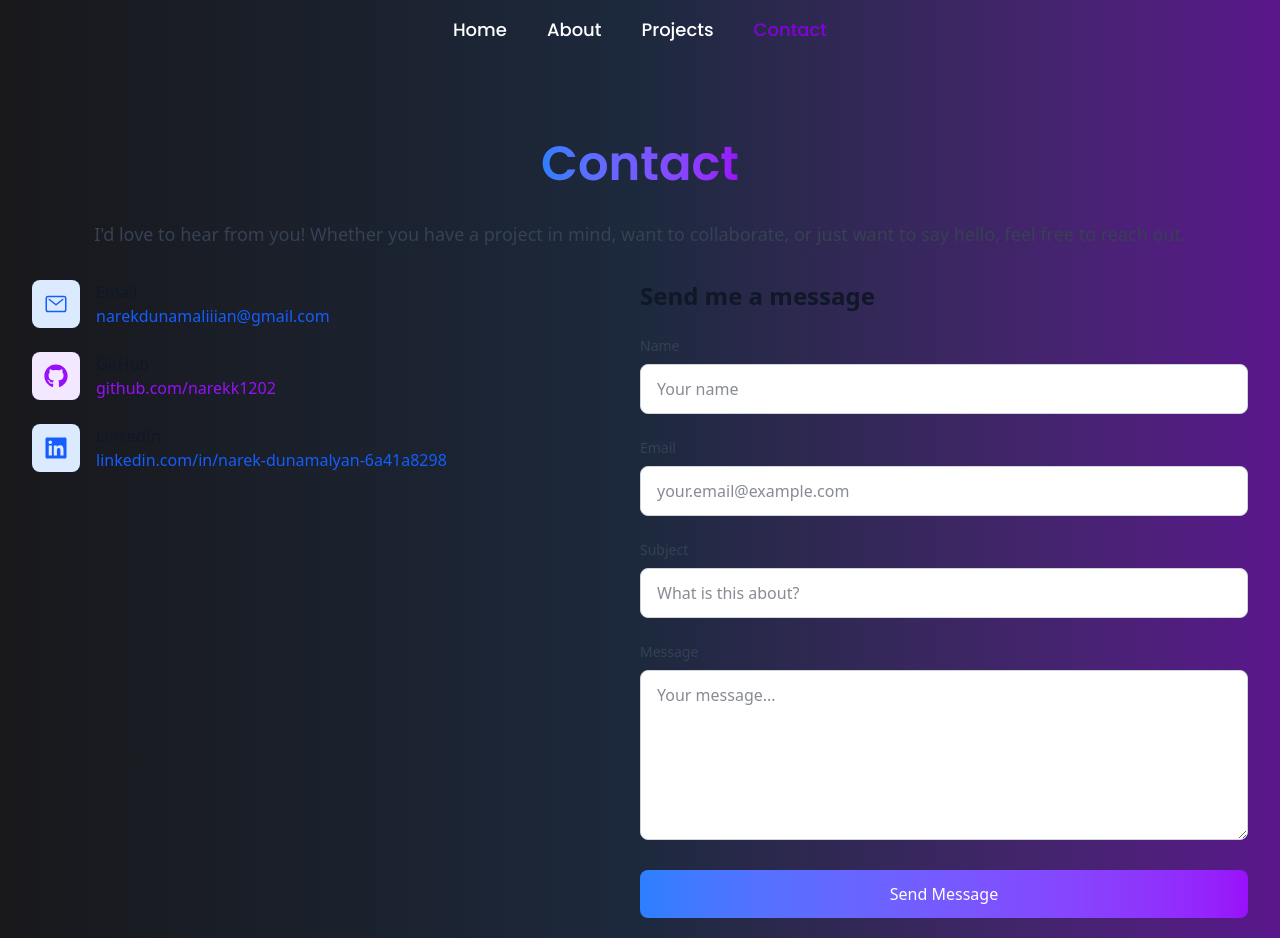
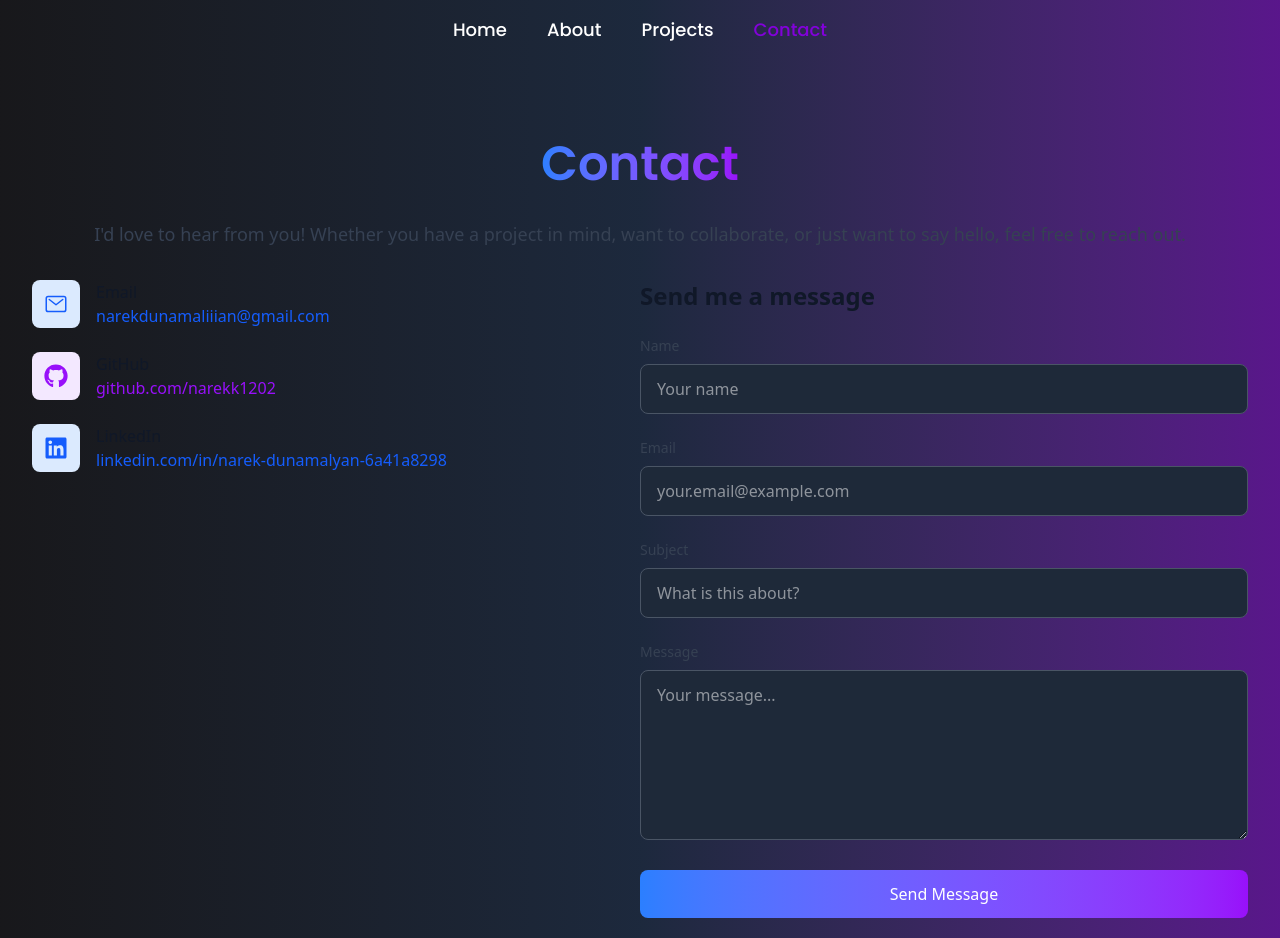
Before and after one commit to narekk1202/narek-portfolio, a Next.js app: page /contact in a window 1280 px wide. Built offline with nearby package versions, Linux system fonts and the light colour scheme; no server answers.

Commit message:
style(form): update label and input styles for consistency
- Refactored label elements to use a consistent class for styling.
- Ensured all input fields are marked as required for better form validation.
- Improved the SubmitButton class for consistent transition effects.

```diff
--- a/app/contact/components/form.tsx
+++ b/app/contact/components/form.tsx
@@ -1,4 +1,4 @@
-import SubmitButton from './submit-button'
+import SubmitButton from './submit-button';
 
 const Form = () => {
 	return (
@@ -8,70 +8,58 @@ const Form = () => {
 			</h2>
 			<form className='space-y-6'>
 				<div>
-					<label
-						htmlFor='name'
-						className='block text-sm font-medium text-gray-700 dark:text-gray-300 mb-2'
-					>
+					<label htmlFor='name' className='label'>
 						Name
 					</label>
 					<input
+						required
+						id='name'
 						type='text'
-						id='name'
 						name='name'
-						className='w-full px-4 py-3 border border-gray-300 dark:border-gray-600 rounded-lg focus:ring-2 focus:ring-blue-500 focus:border-transparent bg-white dark:bg-gray-800 text-gray-900 dark:text-white'
+						className='input'
 						placeholder='Your name'
-						required
 					/>
 				</div>
 
 				<div>
-					<label
-						htmlFor='email'
-						className='block text-sm font-medium text-gray-700 dark:text-gray-300 mb-2'
-					>
+					<label htmlFor='email' className='label'>
 						Email
 					</label>
 					<input
+						required
+						id='email'
 						type='email'
-						id='email'
 						name='email'
-						className='w-full px-4 py-3 border border-gray-300 dark:border-gray-600 rounded-lg focus:ring-2 focus:ring-blue-500 focus:border-transparent bg-white dark:bg-gray-800 text-gray-900 dark:text-white'
+						className='input'
 						placeholder='your.email@example.com'
-						required
 					/>
 				</div>
 
 				<div>
-					<label
-						htmlFor='subject'
-						className='block text-sm font-medium text-gray-700 dark:text-gray-300 mb-2'
-					>
+					<label htmlFor='subject' className='label'>
 						Subject
 					</label>
 					<input
+						required
 						type='text'
 						id='subject'
 						name='subject'
-						className='w-full px-4 py-3 border border-gray-300 dark:border-gray-600 rounded-lg focus:ring-2 focus:ring-blue-500 focus:border-transparent bg-white dark:bg-gray-800 text-gray-900 dark:text-white'
+						className='input'
 						placeholder='What is this about?'
-						required
 					/>
 				</div>
 
 				<div>
-					<label
-						htmlFor='message'
-						className='block text-sm font-medium text-gray-700 dark:text-gray-300 mb-2'
-					>
+					<label htmlFor='message' className='label'>
 						Message
 					</label>
 					<textarea
+						rows={6}
+						required
 						id='message'
 						name='message'
-						rows={6}
-						className='w-full px-4 py-3 border border-gray-300 dark:border-gray-600 rounded-lg focus:ring-2 focus:ring-blue-500 focus:border-transparent bg-white dark:bg-gray-800 text-gray-900 dark:text-white resize-vertical'
+						className='input'
 						placeholder='Your message...'
-						required
 					/>
 				</div>
 
--- a/app/contact/components/submit-button.tsx
+++ b/app/contact/components/submit-button.tsx
@@ -16,7 +16,7 @@ const SubmitButton = () => {
 			<button
 				type='submit'
 				formAction={formAction}
-				className='w-full bg-gradient-to-r from-blue-500 to-purple-600 text-white font-medium py-3 px-6 rounded-lg hover:from-blue-600 hover:to-purple-700 transition-all duration-200 focus:ring-2 focus:ring-blue-500 focus:ring-offset-2 cursor-pointer'
+				className='w-full bg-gradient-to-r from-blue-500 to-purple-600 text-white font-medium py-3 px-6 rounded-lg hover:from-blue-600 hover:to-purple-700 transition duration-200 focus:ring-2 focus:ring-blue-500 focus:ring-offset-2 cursor-pointer'
 			>
 				{isPending ? 'Sending...' : 'Send Message'}
 			</button>
--- a/app/globals.css
+++ b/app/globals.css
@@ -7,4 +7,10 @@
 	.section {
 		@apply w-full flex flex-col lg:flex-row items-center justify-between gap-8 lg:gap-12
 	}
+	.input {
+		@apply w-full px-4 py-3 border border-gray-600 rounded-lg focus:ring-2 focus:ring-blue-500 focus:border-transparent bg-gray-800 text-white
+	}
+	.label {
+		@apply block text-sm font-medium text-gray-700 dark:text-gray-300 mb-2
+	}
 }
```
